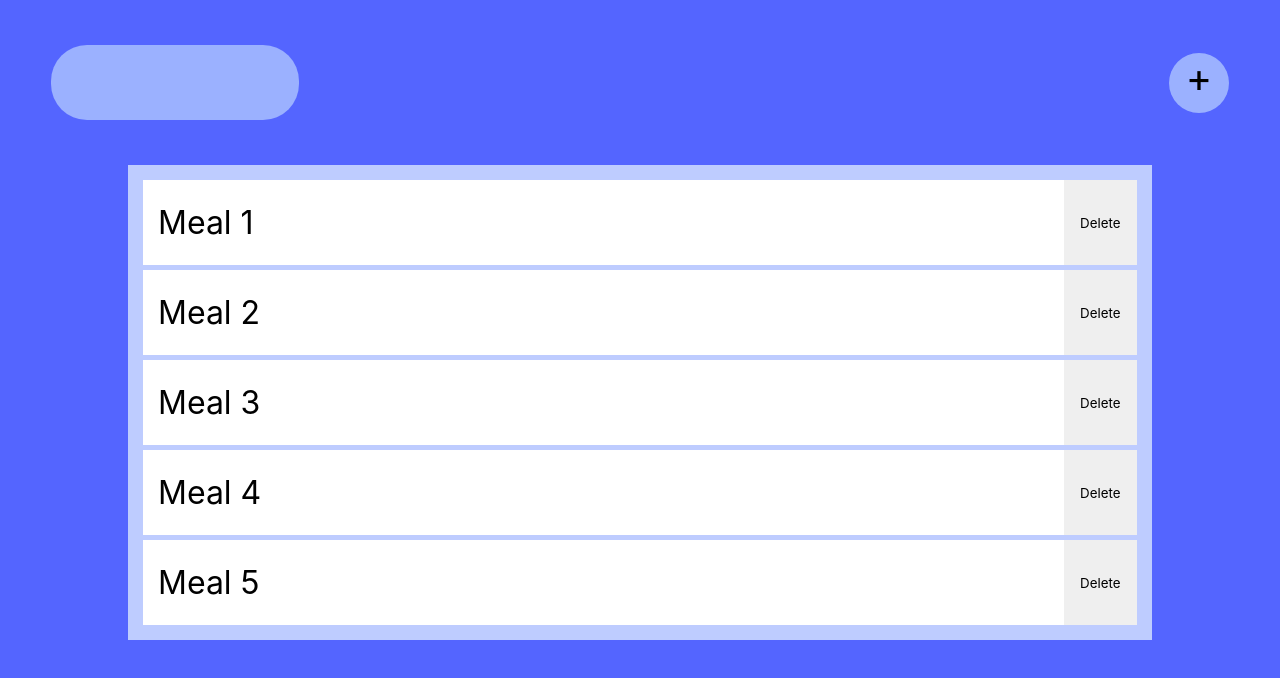
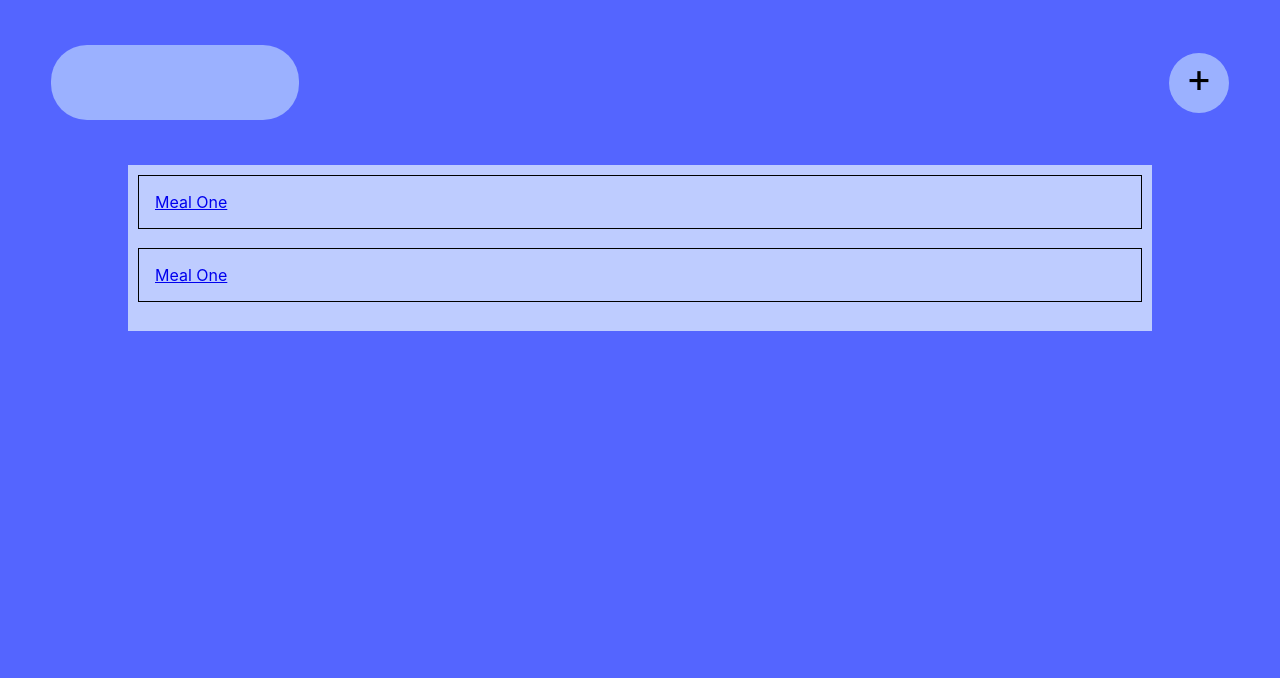
Before and after one commit to Saadkhalid913/MealPlanner-, a website: page index.html in a window 1280 px wide. Drawn offline with Linux system fonts and the light colour scheme; no server answers.

Commit message:
frontend fixes

```diff
--- a/css/index.css
+++ b/css/index.css
@@ -4,6 +4,12 @@
   margin: 0;
   font-family: -apple-system, BlinkMacSystemFont, "Segoe UI", Roboto, Oxygen,
     Ubuntu, Cantarell, "Open Sans", "Helvetica Neue", sans-serif;
+  -duration: 400ms;
+  list-style: none;
+
+}
+*:target {
+  none
 }
 
 body {
@@ -57,25 +63,23 @@ body {
 }
 
 .meal-list li {
-  height: 85px;
-  margin: 5px;
-  background-color: white;
-  list-style: none;
+  border: 1px solid black;
+  padding: 1rem;
+  margin-bottom: 1.2rem;
   display: flex;
-  justify-content: space-between;
-  align-items: center;
-  padding-left: 15px;
-  font-size: 200%;
+  flex-wrap: wrap;
 }
 
-.meal-list li button {
-  width: 7.5%;
-  height: 100%;
-  outline: none;
-  border: 0;
+.meal-list li a {
+  width: 100%;
 }
 
-.meal-list li button:active {
-  background-color: #5465ff;
-  transition-duration: 150ms;
+.accordion-answer {
+  max-height: 0;
+  overflow: hidden;
 }
+
+.meal-list li:target .accordion-answer {
+  max-height: 20rem;
+  transition-duration: 1000ms;
+}
--- a/index.html
+++ b/index.html
@@ -16,11 +16,24 @@
     <div class="main-body">
       <div class="meal-card-holder">
         <ul id="meal-list" class="meal-list">
-          <li>Meal 1<button>Delete</button></li>
-          <li>Meal 2<button>Delete</button></li>
-          <li>Meal 3<button>Delete</button></li>
-          <li>Meal 4<button>Delete</button></li>
-          <li>Meal 5<button>Delete</button></li>
+          <li class="accordion-link" id="1">
+            <a href="#1">Meal One</a>
+            <div class="accordion-answer">
+              Lorem ipsum dolor sit amet consectetur adipisicing elit. Voluptas,
+              ut excepturi! Omnis sunt ratione perspiciatis, blanditiis pariatur
+              sapiente enim excepturi saepe, assumenda, cupiditate totam alias
+              vel dolor magni quisquam sed!
+            </div>
+          </li>
+          <li class="accordion-link" id="2">
+            <a href="#2">Meal One</a>
+            <div class="accordion-answer">
+              Lorem ipsum dolor sit amet consectetur adipisicing elit. Voluptas,
+              ut excepturi! Omnis sunt ratione perspiciatis, blanditiis pariatur
+              sapiente enim excepturi saepe, assumenda, cupiditate totam alias
+              vel dolor magni quisquam sed!
+            </div>
+          </li>
         </ul>
       </div>
     </div>
--- a/routes.js
+++ b/routes.js
@@ -84,4 +84,5 @@ async function AddDay(res) {
   res.send(result)
 }
 
+
 module.exports = router
--- a/script.js
+++ b/script.js
@@ -6,10 +6,4 @@ const GetCurrentDate = function() {
   //18758 at 8PM
 }
 
-async function AddDay() {
-  const meals = await fetch("http://localhost:3000/api/meals")
-  const MealsJson = await meals.json()
-  console.log(MealsJson)
-}
-
 AddDay()
```
